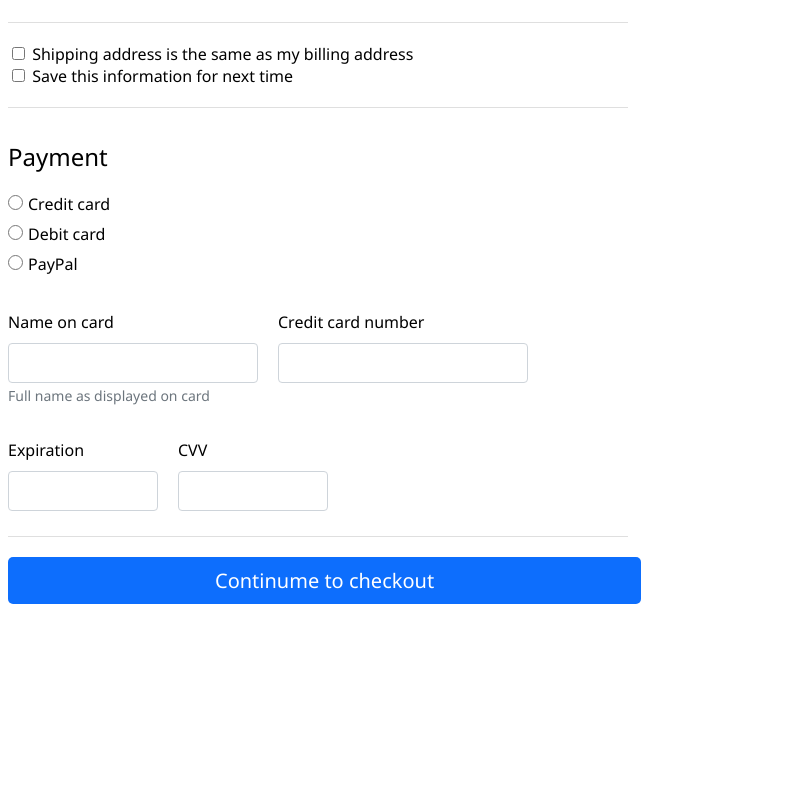
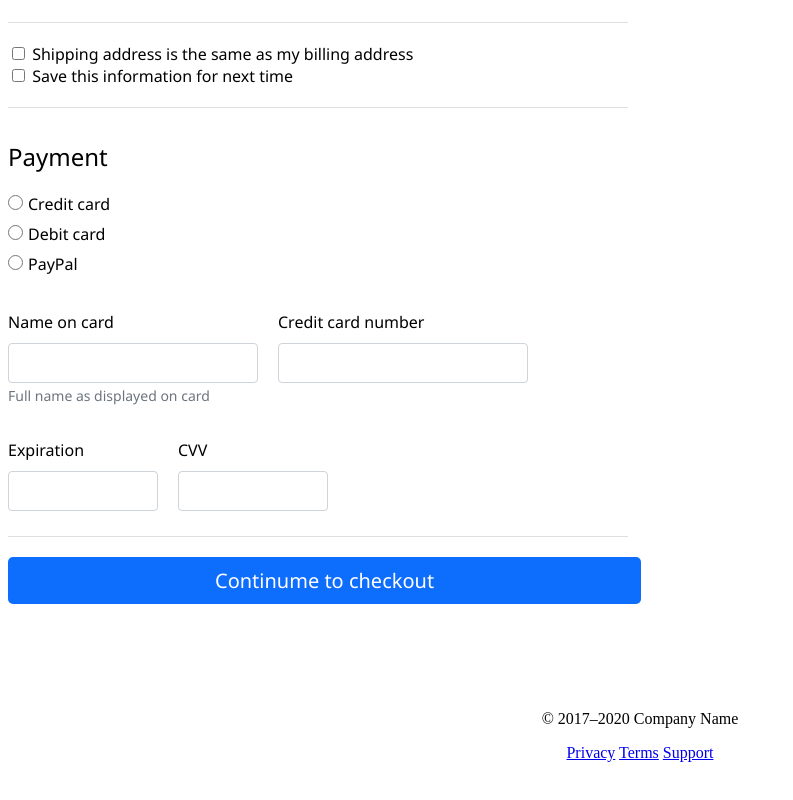
Before and after one commit to Erjankydyrov/Checkout-example, a plain HTML site: page index.html in a window 1280 px wide. Shown: the part 986-1786 px from the top of the page, without its empty margins (0-793 px from the left). Before the commit the page ends 1590 px from the top, so only its background shows below. Drawn offline with Linux system fonts and the light colour scheme.

Commit message:
added footer

```diff
--- a/index.html
+++ b/index.html
@@ -180,7 +180,14 @@
                 </div>
             </div>
         </main>
-
+        <footer>
+            <div>
+                <p>© 2017–2020 Company Name</p>
+                <a href="#">Privacy</a>
+                <a href="#">Terms</a>
+                <a href="#">Support</a>
+            </div>
+        </footer>
     </div>
 </body>
 </html>
--- a/style.css
+++ b/style.css
@@ -336,3 +336,11 @@ margin-bottom: 8px;
     border-bottom-left-radius: 0px;
     border-top-left-radius: 0px;
 }
+
+footer{
+    text-align: center;
+    display: flex;
+    justify-content: center;
+    margin-bottom: 50px;
+    margin-top: 100px;
+}
```
